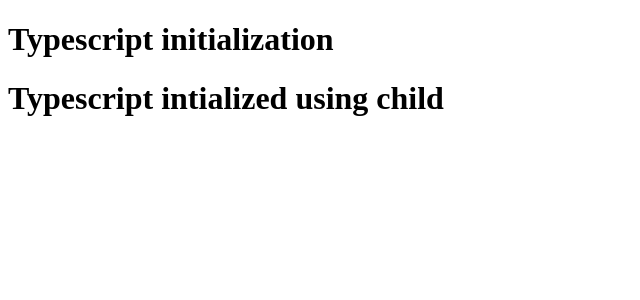
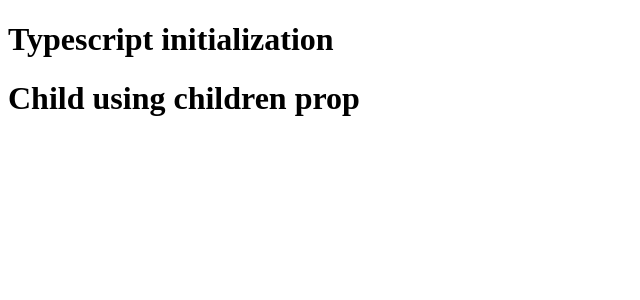
Before and after one commit to Hamm01/Advanced_React_testing, a React (Vite) app in the folder client/: page / in a window 1280 px wide. Shown: the top 300 px of the page, without its empty margins (0-640 px from the left). Built offline with nearby package versions, Linux system fonts and the light colour scheme.

Commit message:
Children using prop and declaring type ad ReactNode becuse to pass div as children inside child component

```diff
--- a/client/src/App.tsx
+++ b/client/src/App.tsx
@@ -1,13 +1,15 @@
-import Child from "./Child"
-import Child1 from "./Child"
+import { Child } from "./Child"
 
 
 function App() {
 
-  return (<>
-    <h1>Typescript initialization</h1>
-    <Child1 name="Typescript intialized using child" />
-  </>)
+  return (
+    <>
+      <h1>Typescript initialization</h1>
+      <Child>
+        <div> Child using children prop</div>
+      </Child>
+    </>)
 }
 
 export default App
--- a/client/src/Child.tsx
+++ b/client/src/Child.tsx
@@ -1,22 +1,10 @@
+import type { ReactNode } from 'react'
 
-type ChildType = {
-    name: string
+
+type ChildProps = {
+    children: ReactNode
 }
 
-// Below are two ways how can set types for props first is using type  assigning directly to props in function
-
-// next function we need to pass as React.Fc, in which we pass the type as generic
-
-
-export default function Child({ name }: ChildType) {
-    return (
-        <h1>{name}</h1>
-    )
+export function Child({ children }: ChildProps) {
+    return <h1>{children}</h1>
 }
-
-
-export const Child1: React.FC<ChildType> = ({ name }) => {
-    return (
-        <h1>{name}</h1>
-    )
-}
```
